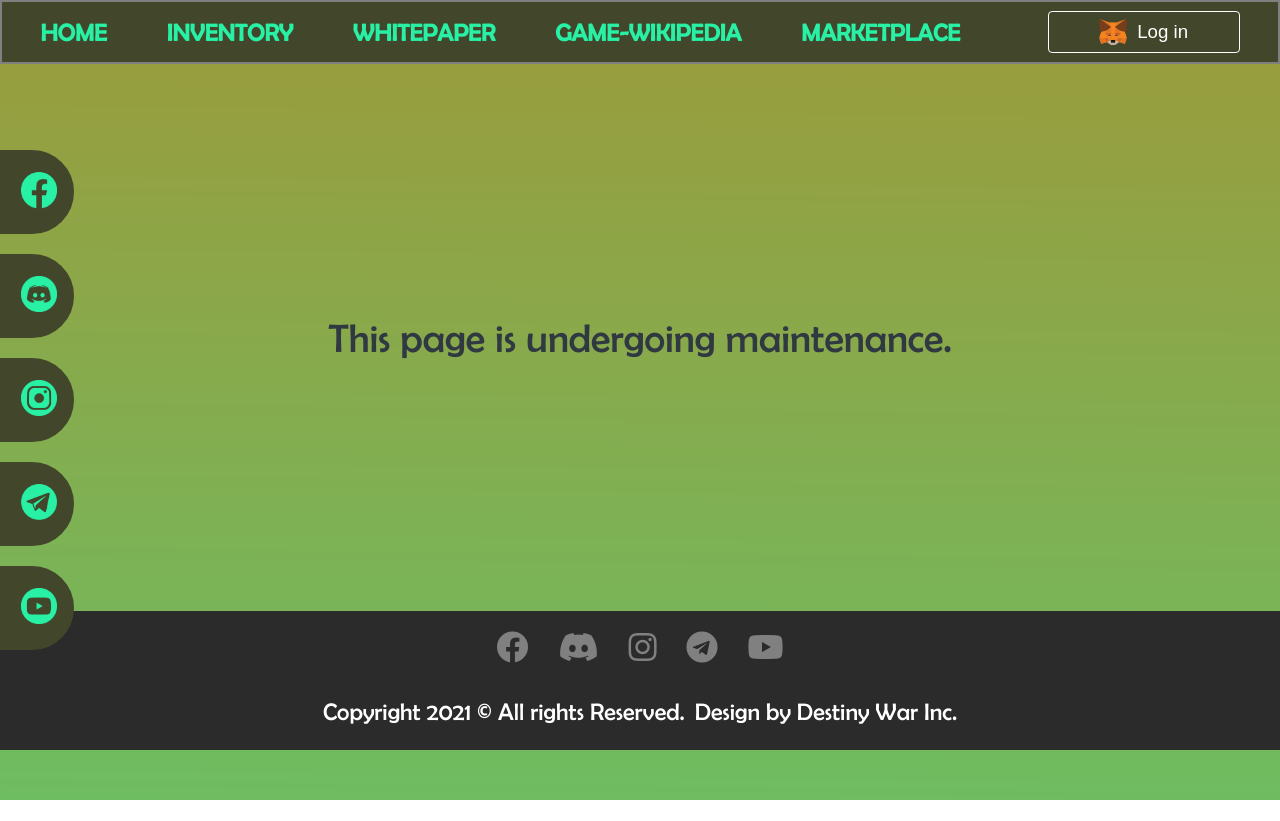
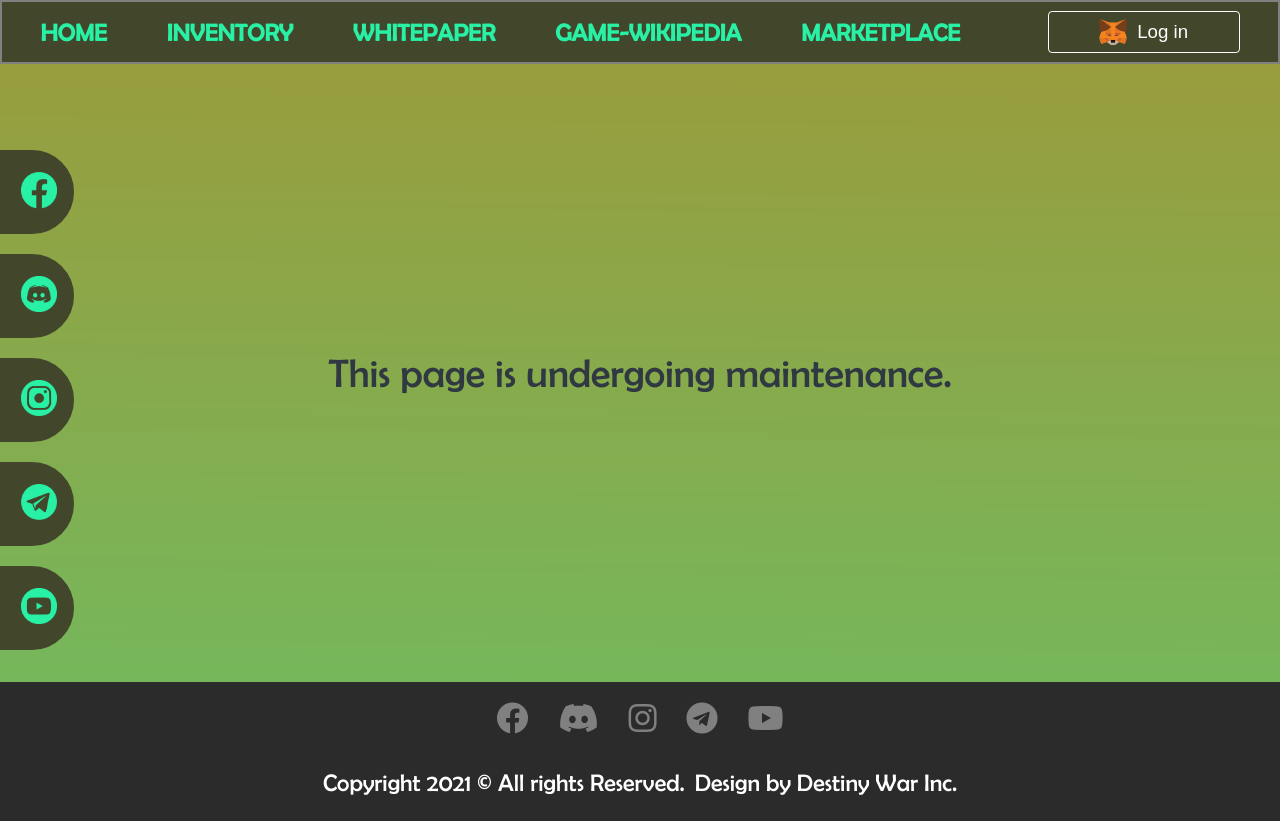
Before and after one commit to solution-pool/BHG-NFT-DestinyWar, a React (Create React App) app: page /marketplace in a window 1280 px wide. Before the commit the page ends 800 px from the top, so only its background shows below. Built offline with nearby package versions, Linux system fonts and the light colour scheme.

Commit message:
update footer in the wikipedia and marketpalce

```diff
--- a/src/views/MarketPlace/MarketPlace.scss
+++ b/src/views/MarketPlace/MarketPlace.scss
@@ -1,5 +1,5 @@
 .marketPlace {
-    min-height: calc(100vh - 253px);
+    min-height: calc(100vh - 182px);
 
     display: flex;
     justify-content: center;
--- a/src/views/Wikipedia/Wikipedia.scss
+++ b/src/views/Wikipedia/Wikipedia.scss
@@ -1,5 +1,5 @@
 .wikipedia {
-    min-height: calc(100vh - 253px);
+    min-height: calc(100vh - 182px);
 
     display: flex;
     justify-content: center;
```
